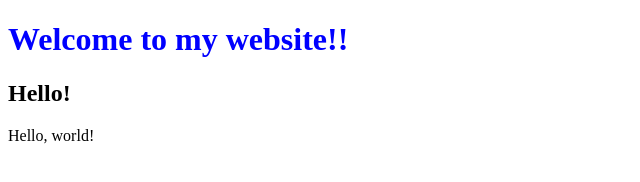
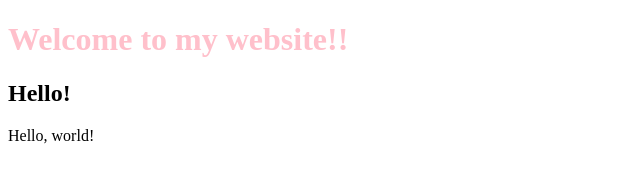
Before and after one commit to veeeetus/lecture1, a plain HTML site: page index.html in a window 1280 px wide. Shown: the whole page, without its empty margins (0-640 px from the left). Drawn offline with Linux system fonts and the light colour scheme.

Commit message:
Changed to pinku

```diff
--- a/index.html
+++ b/index.html
@@ -4,7 +4,7 @@
         <title>Hello!</title>
     </head>
     <body>
-        <h1 style="color: blue;">Welcome to my website!!</h1>
+        <h1 style="color: pink;">Welcome to my website!!</h1>
         <h2>Hello!</h2>
         Hello, world!
     </body>
```
